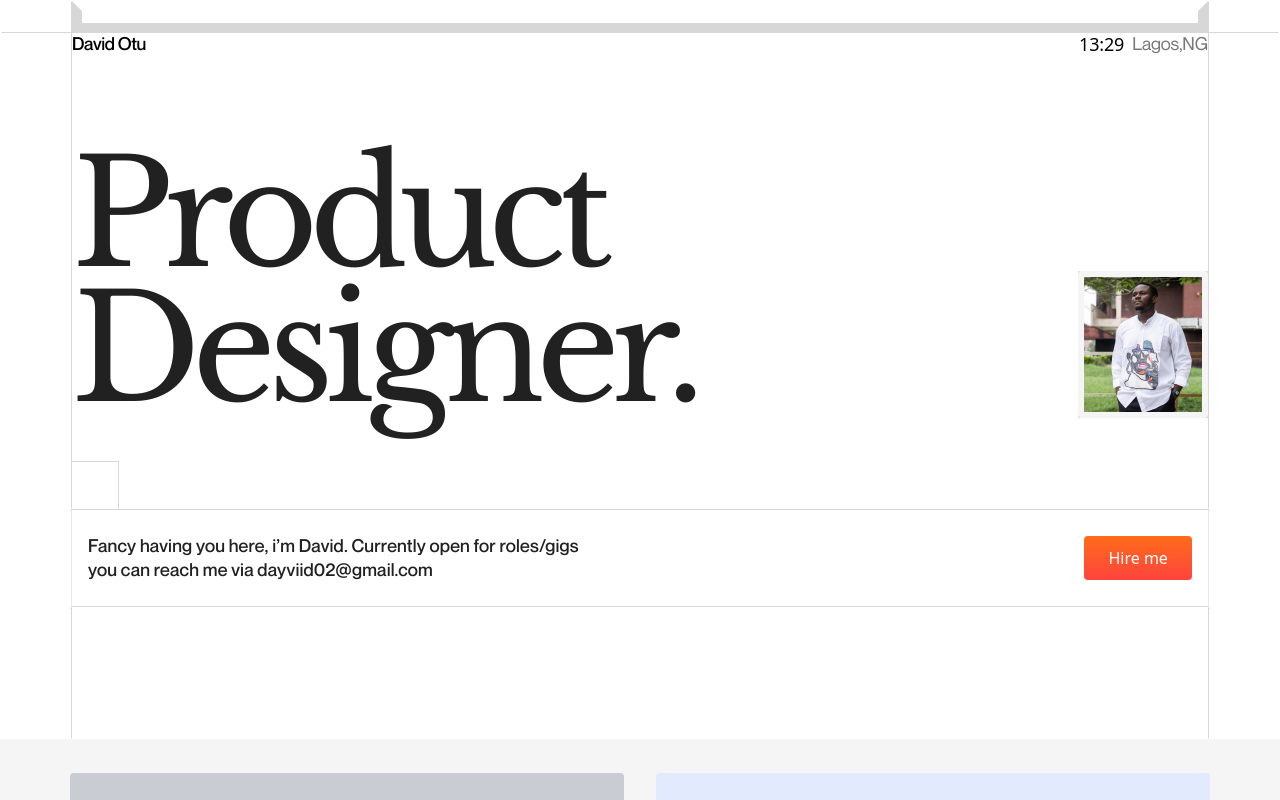
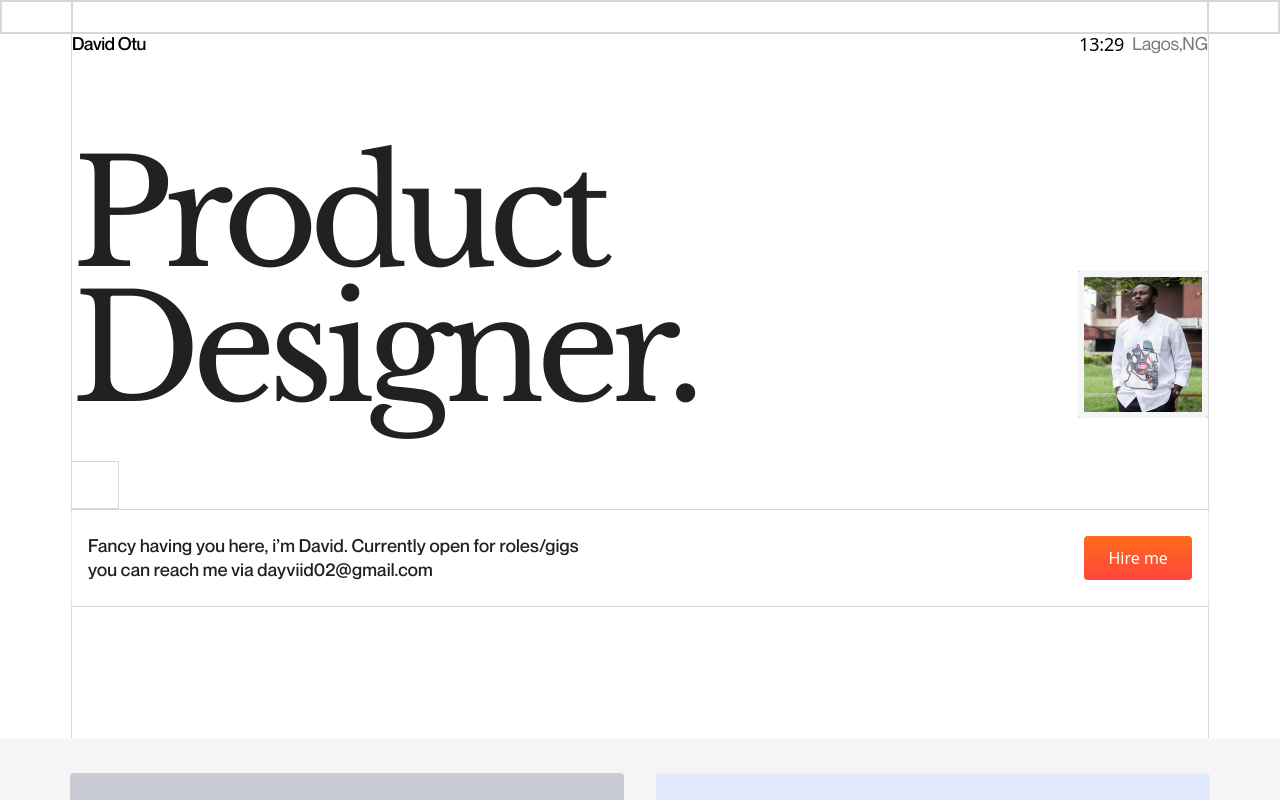
Before and after one commit to ezomonglory/davidportfolio, a Next.js app: page / in a window 1280 px wide. Shown: the top 800 px of the page. Built offline with nearby package versions, Linux system fonts and the light colour scheme.

Commit message:
border-test

```diff
--- a/components/HeroMiddle.jsx
+++ b/components/HeroMiddle.jsx
@@ -16,7 +16,7 @@ const HeroMiddle = () => {
 
         </div>
 
-        <div className='w-[32px] h-[32px] ml-[-1px] mb-[-1px]  md:w-[48px] md:h-[48px] border-t-[#D7D7D7] border-r-[#D7D7D7] border-[1.5px] border-transparent  absolute bottom-0 left-0 ' >
+        <div className='w-[32px] h-[32px] ml-[-1px] mb-[-1px]  md:w-[48px] md:h-[48px] border-t-[#D7D7D7] border-r-[#D7D7D7] border-[1.5px] border-[#d7d7d7] z-[-10]  absolute bottom-0 left-0 ' >
 
         </div>
     </div>
--- a/components/LineTop.jsx
+++ b/components/LineTop.jsx
@@ -2,16 +2,16 @@ import React from 'react'
 
 const LineTop = () => {
   return (
-    <div className='w-full  flex md:h-[34px] h-[36px] border-[1.5px]  border-transparent '>
-        <div className=' w-[16px] md:w-[80px] h-full border-[1.5px] !border-r-[0.75px]  border-b-[#D7D7D7] border-r-[#D7D7D7]   border-transparent  ' >
+    <div className='w-full  flex md:h-[34px] h-[36px] border-[1.5px]  border-[#d7d7d7] '>
+        <div className=' w-[16px] md:w-[80px] h-full border-[1.5px] !border-r-[0.75px]  border-b-[#D7D7D7] border-r-[#D7D7D7]   border-[#d7d7d7]  ' >
 
         </div>
 
-        <div className='w-full h-full border-b-[#D7D7D7] border-l-[#D7D7D7] border-r-[#D7D7D7]   border-[10.75px] border-transparent ' >
+        <div className='w-full h-full border-b-[#D7D7D7] border-l-[#D7D7D7] border-r-[#D7D7D7]   border-[0.75px] border-[#d7d7d7] ' >
 
         </div>
 
-        <div className=' w-[16px] md:w-[80px] h-full border-[1.5px] border-b-[#D7D7D7] border-l-[#D7D7D7]  border-transparent  !border-l-[0.75px] ' >
+        <div className=' w-[16px] md:w-[80px] h-full border-[1.5px] border-b-[#D7D7D7] border-l-[#D7D7D7]  border-[#d7d7d7]  !border-l-[0.75px] ' >
 
         </div>
     </div>
```
